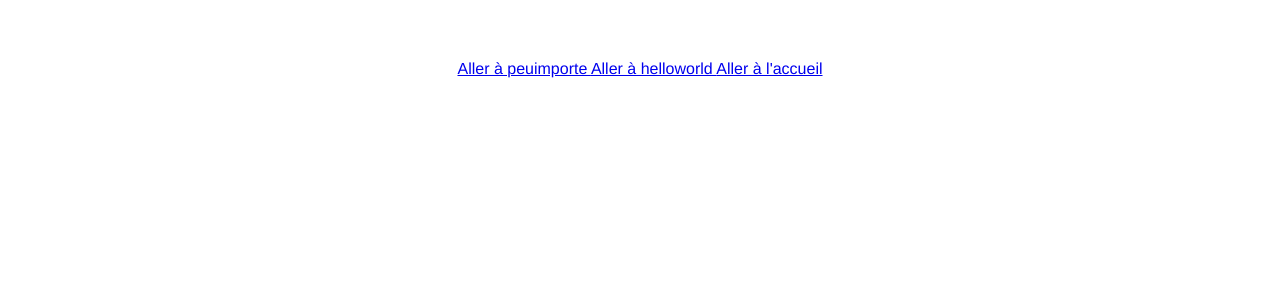
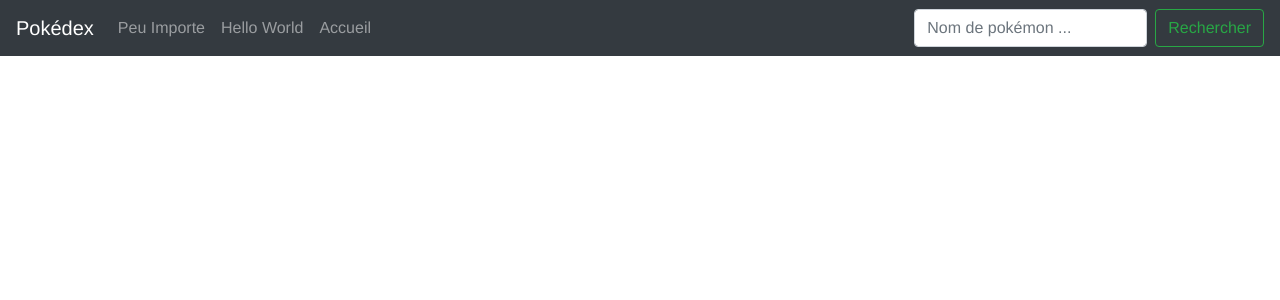
Before and after one commit to Adrien-Ba/L3-SdNVueProjet, a Vue app in the folder my-vue-app/: page /pokemon in a window 1280 px wide. Shown: the top 300 px of the page. Built offline with nearby package versions, Linux system fonts and the light colour scheme.

Commit message:
Setup bootstrap + ajout css

```diff
--- a/my-vue-app/index.html
+++ b/my-vue-app/index.html
@@ -1,6 +1,13 @@
 <!DOCTYPE html>
 <html lang="en">
   <head>
+    <link rel="stylesheet" href="https://stackpath.bootstrapcdn.com/bootstrap/4.3.1/css/bootstrap.min.css" integrity="sha384-ggOyR0iXCbMQv3Xipma34MD+dH/1fQ784/j6cY/iJTQUOhcWr7x9JvoRxT2MZw1T" crossorigin="anonymous">
+    <script src="https://code.jquery.com/jquery-3.3.1.slim.min.js" integrity="sha384-q8i/X+965DzO0rT7abK41JStQIAqVgRVzpbzo5smXKp4YfRvH+8abtTE1Pi6jizo" crossorigin="anonymous"></script>
+    <script src="https://cdnjs.cloudflare.com/ajax/libs/popper.js/1.14.7/umd/popper.min.js" integrity="sha384-UO2eT0CpHqdSJQ6hJty5KVphtPhzWj9WO1clHTMGa3JDZwrnQq4sF86dIHNDz0W1" crossorigin="anonymous"></script>
+    <script src="https://stackpath.bootstrapcdn.com/bootstrap/4.3.1/js/bootstrap.min.js" integrity="sha384-JjSmVgyd0p3pXB1rRibZUAYoIIy6OrQ6VrjIEaFf/nJGzIxFDsf4x0xIM+B07jRM" crossorigin="anonymous"></script>
+    <style>
+      a { color: #000000; } /* CSS link color */
+    </style>
     <meta charset="UTF-8" />
     <link rel="icon" href="/favicon.ico" />
     <meta name="viewport" content="width=device-width, initial-scale=1.0" />
--- a/my-vue-app/src/App.vue
+++ b/my-vue-app/src/App.vue
@@ -1,15 +1,58 @@
 <template>
-  <div>
-    <p>
+<div>
+<nav class="navbar navbar-expand-md navbar-dark fixed-top bg-dark">
+      <a class="navbar-brand" href="#">Pokédex</a>
+      <button class="navbar-toggler" type="button" data-toggle="collapse" data-target="#navbarsExampleDefault" aria-controls="navbarsExampleDefault" aria-expanded="false" aria-label="Toggle navigation">
+        <span class="navbar-toggler-icon"></span>
+      </button>
 
-    <router-link to="/peuimporte">Aller à peuimporte   </router-link>
-    <router-link to="/helloworld">Aller à helloworld   </router-link>
-    <router-link to="/accueil">Aller à l'accueil   </router-link>
+      <div class="collapse navbar-collapse" id="navbarsExampleDefault">
+        <ul class="navbar-nav mr-auto">
+          <li class="nav-item ">
+            <router-link class="nav-link" to="/peuimporte">Peu Importe</router-link>
+          </li>
+          <li class="nav-item">
+            <router-link class="nav-link" to="/helloworld">Hello World</router-link>
+          </li>
+          <li class="nav-item">
+            <router-link class="nav-link" to="/accueil">Accueil</router-link>
+          </li>
+          <!--DROPDOWN
+          <li class="nav-item dropdown">
+            <a class="nav-link dropdown-toggle" href="http://example.com" id="dropdown01" data-toggle="dropdown" aria-haspopup="true" aria-expanded="false">Dropdown</a>
+            <div class="dropdown-menu" aria-labelledby="dropdown01">
+              <a class="dropdown-item" href="#">Action</a>
+              <a class="dropdown-item" href="#">Another action</a>
+              <a class="dropdown-item" href="#">Something else here</a>
+            </div>
+          </li>
+          -->
+        </ul>
+        <form class="form-inline my-2 my-lg-0">
+          <input class="form-control mr-sm-2" type="text" placeholder="Nom de pokémon ..." aria-label="Search">
+          <button class="btn btn-outline-success my-2 my-sm-0" type="submit">Rechercher</button><!--A Implémenter-->
+        </form>
+      </div>
+    </nav>
+
+<div>
+  <!--
+  <div class="container">
+    <div class="row" >
+
+      <div class="col"><button type="button" class="btn btn-secondary"><router-link to="/peuimporte">Aller à peuimporte</router-link></button></div>
+      <div class="col"><button type="button" class="btn btn-secondary"><router-link to="/helloworld">Aller à helloworld   </router-link></button></div>
+      <div class="col"><button type="button" class="btn btn-secondary"><router-link to="/accueil">Aller à l'accueil   </router-link></button></div>
 
 
-  </p>
+    </div>
+  </div>
+  -->
+  <div class="container">
     <router-view/>
   </div>
+  </div>
+</div>
 </template>
 
 
--- a/my-vue-app/src/components/Accueil.vue
+++ b/my-vue-app/src/components/Accueil.vue
@@ -1,13 +1,17 @@
 <template>
-  <div>
-    <ul>
-      <li v-for="item in store.getters.getCollection" :key="item.id">
-        {{ item.id }} {{ item.name }} <img :src="item.sprite" /><router-link
-          :to="{ name: 'pokemon', params: { id: item.id } }"
-          >more..</router-link
-        >
-      </li>
-    </ul>
+  <div class="container my-5">
+
+    <div class="row">
+    <div v-for="item in store.getters.getCollection" :key="item.id" class="card col-sm-3" >
+      <img :src="item.sprite" class="card-img-top"/>
+      <div class="card-body">
+        <h5 class="card-title">{{ item.id }} : {{ item.name }}</h5>
+        <router-link class="btn btn-primary" :to="{ name: 'pokemon', params: { id: item.id } }">Détails ...</router-link>
+      </div>
+    </div>
+    </div>
+
+
     <button @click="suivant">Suivant</button>
   </div>
 </template>
--- a/my-vue-app/src/components/Pokemon.vue
+++ b/my-vue-app/src/components/Pokemon.vue
@@ -1,22 +1,21 @@
 <template>
-  <div>
-  <p>Page Pokemon</p>
-  {{msg}}
-  <h1>{{store.getters.getCollection[msg].name}}</h1>
-  <p><img :src="store.getters.getCollection[msg].sprite"></p>
-  <p><button @click="collect">Test</button></p>
-  <p>
-      <ul>
-          <li>Id du pokémon : {{store.getters.getCollection[msg].id}}</li>
-          <li>Taille du pokémon : {{store.getters.getCollection[msg].height}}0 cm</li>
-          <li>Poids du pokémon : {{store.getters.getCollection[msg].weight}}0 g</li>
-          <li v-for="item in store.getters.getCollection.types" :key="item.type">{{item.type}}</li>
-          <li>Genre du pokémon : {{store.getters.getCollection[msg].genus}}</li>
-          <li>Génération du pokémon : {{store.getters.getCollection[msg].generation}}</li>
-          <li>Habitat du pokémon : {{store.getters.getCollection[msg].habitat}}</li>
-      </ul>
-  </p>
-  </div>
+      <main role="main" class="container">
+        <div class="jumbotron">
+            <h1>{{store.getters.getCollection[msg].name}}</h1>
+            <p><img :src="store.getters.getCollection[msg].sprite"></p>
+            <!--<p><button @click="collect">Test</button></p>-->
+            <p class="lead">
+                    Id du pokémon : {{store.getters.getCollection[msg].id}}<br/>
+                    Taille du pokémon : {{store.getters.getCollection[msg].height}}0 cm<br/>
+                    Poids du pokémon : {{store.getters.getCollection[msg].weight}}0 g<br/>
+                    <!--<li v-for="item in store.getters.getCollection.types" :key="item.type">{{item.type}}</li>-->
+                    Genre du pokémon : {{store.getters.getCollection[msg].genus}}<br/>
+                    Génération du pokémon : {{store.getters.getCollection[msg].generation}}<br/>
+                    Habitat du pokémon : {{store.getters.getCollection[msg].habitat}}<br/>
+            </p>
+            <button type="button" class="btn btn-secondary"><router-link to="/accueil">Aller à l'accueil   </router-link></button>
+        </div>
+    </main>
 </template>
 
 <script lang="ts">
```
